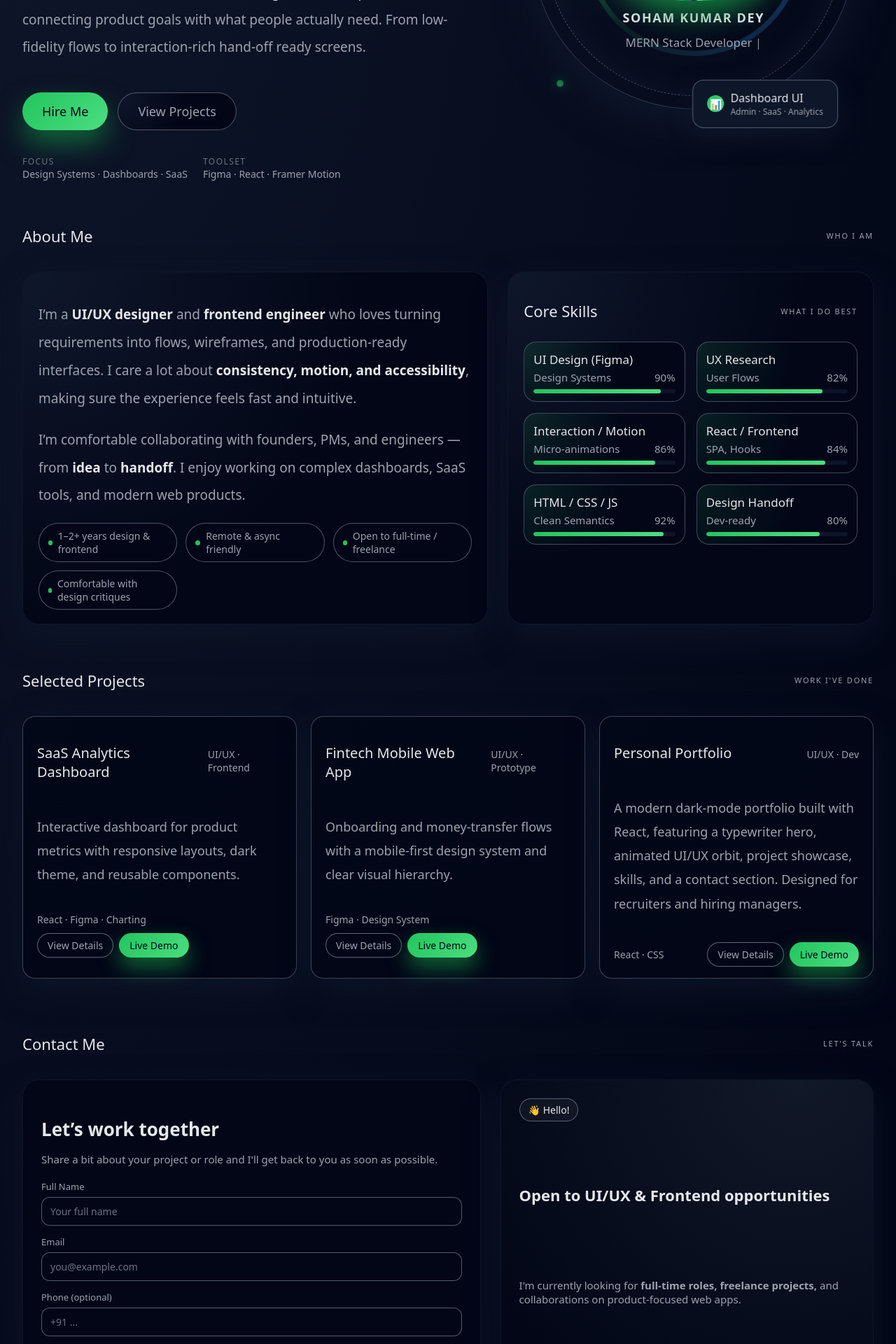
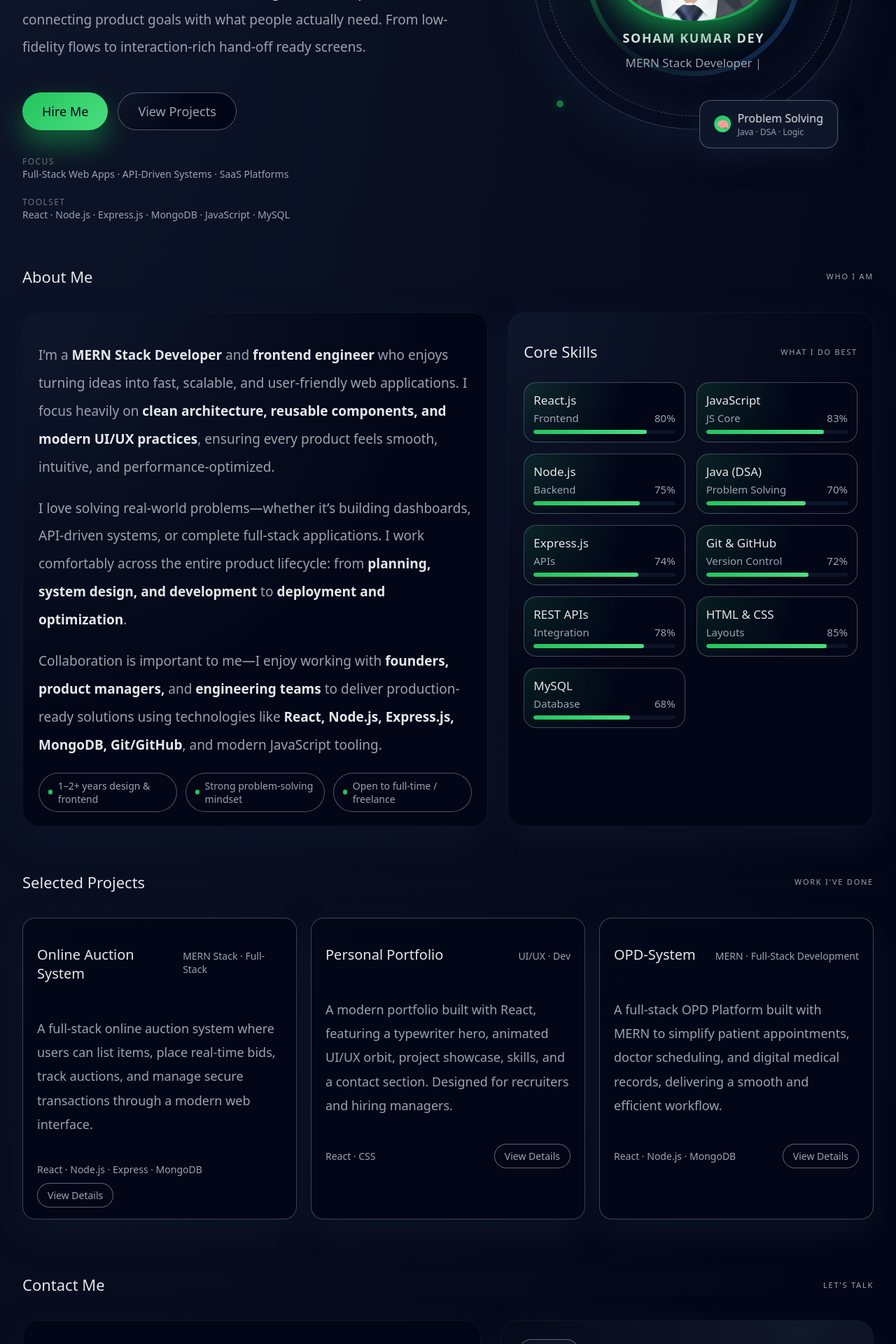
Before and after one commit to SohamDey80/Porfolio, a React (Create React App) app: page / in a window 1280 px wide. Shown: the part 580-2500 px from the top of the page at 70% size. Built offline with nearby package versions, Linux system fonts and the light colour scheme.

Commit message:
Refactor skills, projects, and contact form handling
Updated skills and projects sections to reflect new technologies and experiences. Integrated EmailJS for contact form submissions instead of mailto.

```diff
--- a/src/App.js
+++ b/src/App.js
@@ -1,43 +1,48 @@
 import React, { useEffect, useState } from "react";
+import emailjs from "emailjs-com";
 import "./index.css";
 
 const SKILLS = [
-  { name: "UI Design (Figma)", level: 90, tag: "Design Systems" },
-  { name: "UX Research", level: 82, tag: "User Flows" },
-  { name: "Interaction / Motion", level: 86, tag: "Micro-animations" },
-  { name: "React / Frontend", level: 84, tag: "SPA, Hooks" },
-  { name: "HTML / CSS / JS", level: 92, tag: "Clean Semantics" },
-  { name: "Design Handoff", level: 80, tag: "Dev-ready" },
+  { name: "React.js", level: 80, tag: "Frontend" },
+  { name: "JavaScript", level: 83, tag: "JS Core" },
+  { name: "Node.js", level: 75, tag: "Backend" },
+  { name: "Java (DSA)", level: 70, tag: "Problem Solving" },
+  { name: "Express.js", level: 74, tag: "APIs" },
+  { name: "Git & GitHub", level: 72, tag: "Version Control" },
+  { name: "REST APIs", level: 78, tag: "Integration" },
+  { name: "HTML & CSS", level: 85, tag: "Layouts" },
+  { name: "MySQL", level: 68, tag: "Database" },
 ];
+
 
 const ROLES = ["UI/UX Designer", "MERN Stack Developer", "Programmer"];
 
 const PROJECTS = [
   {
-    title: "SaaS Analytics Dashboard",
-    role: "UI/UX · Frontend",
+    title: "Online Auction System",
+    role: "MERN Stack · Full-Stack",
     desc:
-      "Interactive dashboard for product metrics with responsive layouts, dark theme, and reusable components.",
-    tech: "React · Figma · Charting",
-    details: "#", // TODO: replace with GitHub / case-study link
-    demo: "#", // TODO: replace with live demo URL
-  },
-  {
-    title: "Fintech Mobile Web App",
-    role: "UI/UX · Prototype",
-    desc:
-      "Onboarding and money-transfer flows with a mobile-first design system and clear visual hierarchy.",
-    tech: "Figma · Design System",
-    details: "#",
+      "A full-stack online auction system where users can list items, place real-time bids, track auctions, and manage secure transactions through a modern web interface.",
+    tech: "React · Node.js · Express · MongoDB",
+    details: "https://github.com/SohamDey80/Online-Action-System",
     demo: "#",
   },
   {
     title: "Personal Portfolio",
     role: "UI/UX · Dev",
     desc:
-      "A modern dark-mode portfolio built with React, featuring a typewriter hero, animated UI/UX orbit, project showcase, skills, and a contact section. Designed for recruiters and hiring managers.",
+      "A modern portfolio built with React, featuring a typewriter hero, animated UI/UX orbit, project showcase, skills, and a contact section. Designed for recruiters and hiring managers.",
       tech: "React · CSS",
     details: "https://github.com/SohamDey80/Porfolio",
+    demo: "#",
+  },
+    {
+    title: "OPD-System",
+    role: "MERN · Full-Stack Development",
+    desc:
+      "A full-stack OPD Platform built with MERN to simplify patient appointments, doctor scheduling, and digital medical records, delivering a smooth and efficient workflow.",
+      tech: "React · Node.js · MongoDB",
+    details: "https://github.com/SohamDey80/OPD-System",
     demo: "#",
   },
 ];
@@ -123,24 +128,31 @@ function App() {
     setMobileOpen(false);
   };
 
-  // contact form submit -> mailto
-  const handleContactSubmit = (e) => {
-    e.preventDefault();
-    const formData = new FormData(e.target);
-    const name = formData.get("name") || "";
-    const email = formData.get("email") || "";
-    const phone = formData.get("phone") || "";
-    const message = formData.get("message") || "";
+// contact form submit -> EmailJS
+const handleContactSubmit = (e) => {
+  e.preventDefault();
 
-    const subject = `Portfolio contact from ${name || "someone"}`;
-    const body = `Name: ${name}\nEmail: ${email}\nPhone: ${phone}\n\nMessage:\n${message}`;
+  emailjs
+    .sendForm(
+      "service_asgqth9",      // your SERVICE ID
+      "template_k8keygw",     // your TEMPLATE ID
+      e.target,               // the form element
+      "E2gL6gngwz2sEjPWX"     // your PUBLIC KEY
+    )
+    .then(
+      (result) => {
+        console.log("EmailJS SUCCESS:", result);
+        alert("✅ Message sent successfully!");
+        e.target.reset();
+      },
+      (error) => {
+        console.error("EmailJS ERROR:", error);
+        alert("❌ Failed to send message. Check console for details.");
+      }
+    );
+};
 
-    const to = "deysoham000@gmail.com";
 
-    window.location.href = `mailto:${encodeURIComponent(
-      to
-    )}?subject=${encodeURIComponent(subject)}&body=${encodeURIComponent(body)}`;
-  };
 
   return (
     <div className="app">
@@ -255,13 +267,13 @@ function App() {
                 <div className="hero-meta-item">
                   <span className="hero-meta-label">Focus</span>
                   <span className="hero-meta-value">
-                    Design Systems · Dashboards · SaaS
+                    Full-Stack Web Apps · API-Driven Systems · SaaS Platforms
                   </span>
                 </div>
                 <div className="hero-meta-item">
                   <span className="hero-meta-label">Toolset</span>
                   <span className="hero-meta-value">
-                    Figma · React · Framer Motion
+                    React · Node.js · Express.js · MongoDB · JavaScript · MySQL
                   </span>
                 </div>
               </div>
@@ -287,34 +299,37 @@ function App() {
                 </div>
 
                 <div className="orbit-card orbit-card--top">
-                  <div className="orbit-icon-pill">⚡</div>
+                  <div className="orbit-icon-pill">⚛️</div>
                   <div>
-                    <div className="orbit-tag">Micro-interactions</div>
+                    <div className="orbit-tag">React.js</div>
                     <div style={{ fontSize: "12px" }}>
-                      Hover, press, motion states
+                      Components · Hooks · SPA
                     </div>
                   </div>
                 </div>
 
+
                 <div className="orbit-card orbit-card--right">
-                  <div className="orbit-icon-pill">🎨</div>
+                  <div className="orbit-icon-pill">🚀</div>
                   <div>
-                    <div className="orbit-tag">Design Systems</div>
+                    <div className="orbit-tag">Node & Express</div>
                     <div style={{ fontSize: "12px" }}>
-                      Tokens, grids, components
+                      REST APIs · Backend Logic
                     </div>
                   </div>
                 </div>
 
+
                 <div className="orbit-card orbit-card--bottom">
-                  <div className="orbit-icon-pill">📊</div>
-                  <div>
-                    <div className="orbit-tag">Dashboard UI</div>
-                    <div style={{ fontSize: "12px" }}>
-                      Admin · SaaS · Analytics
+                   <div className="orbit-icon-pill">🧠</div>
+                    <div>
+                      <div className="orbit-tag">Problem Solving</div>
+                      <div style={{ fontSize: "12px" }}>
+                        Java · DSA · Logic
+                      </div>
                     </div>
-                  </div>
                 </div>
+
 
                 <span className="orbit-dot orbit-dot--1" />
                 <span className="orbit-dot orbit-dot--2" />
@@ -332,18 +347,22 @@ function App() {
             <div className="section-body">
               <div className="card">
                 <p className="about-text">
-                  I’m a <strong>UI/UX designer</strong> and{" "}
-                  <strong>frontend engineer</strong> who loves turning
-                  requirements into flows, wireframes, and production-ready
-                  interfaces. I care a lot about{" "}
-                  <strong>consistency, motion, and accessibility</strong>,
-                  making sure the experience feels fast and intuitive.
+                  I’m a <strong>MERN Stack Developer</strong> and <strong>frontend engineer</strong> who enjoys turning ideas into fast,
+                  scalable, and user-friendly web applications. I focus heavily on
+                  <strong> clean architecture, reusable components, and modern UI/UX practices</strong>,
+                  ensuring every product feels smooth, intuitive, and performance-optimized.
                 </p>
+
                 <p className="about-text" style={{ marginTop: "10px" }}>
-                  I’m comfortable collaborating with founders, PMs, and
-                  engineers — from <strong>idea</strong> to{" "}
-                  <strong>handoff</strong>. I enjoy working on complex
-                  dashboards, SaaS tools, and modern web products.
+                  I love solving real-world problems—whether it’s building dashboards,
+                  API-driven systems, or complete full-stack applications. I work comfortably across the entire product lifecycle:
+                  from <strong>planning, system design, and development</strong> to <strong>deployment and optimization</strong>.
+                </p>
+
+                <p className="about-text" style={{ marginTop: "10px" }}>
+                  Collaboration is important to me—I enjoy working with <strong>founders, product managers,</strong> and
+                  <strong> engineering teams</strong> to deliver production-ready solutions using technologies like
+                  <strong> React, Node.js, Express.js, MongoDB, Git/GitHub</strong>, and modern JavaScript tooling.
                 </p>
 
                 <div className="about-list">
@@ -353,15 +372,11 @@ function App() {
                   </div>
                   <div className="badge-pill">
                     <span className="badge-dot" />
-                    Remote &amp; async friendly
+                    Strong problem-solving mindset
                   </div>
                   <div className="badge-pill">
                     <span className="badge-dot" />
                     Open to full-time / freelance
-                  </div>
-                  <div className="badge-pill">
-                    <span className="badge-dot" />
-                    Comfortable with design critiques
                   </div>
                 </div>
               </div>
@@ -420,14 +435,6 @@ function App() {
                       >
                         View Details
                       </a>
-                      <a
-                        href={project.demo}
-                        target="_blank"
-                        rel="noreferrer"
-                        className="project-btn project-btn--primary"
-                      >
-                        Live Demo
-                      </a>
                     </div>
                   </div>
                 </article>
@@ -445,10 +452,9 @@ function App() {
             <div className="contact-grid">
               {/* left: form */}
               <div className="card contact-card">
-                <h3 className="contact-title">Let’s work together</h3>
+                <h3 className="contact-title">Interested in hiring me?</h3>
                 <p className="contact-sub">
-                  Share a bit about your project or role and I&apos;ll get back
-                  to you as soon as possible.
+                  Share details about the role or opportunity — I’ll respond as soon as possible.
                 </p>
 
                 <form className="contact-form" onSubmit={handleContactSubmit}>
@@ -512,17 +518,20 @@ function App() {
               <div className="contact-side card">
                 <div className="contact-hello-badge">👋 Hello!</div>
                 <h3 className="contact-side-title">
-                  Open to UI/UX &amp; Frontend opportunities
+                  Open to MERN Stack & Frontend Engineering roles
                 </h3>
+
                 <p className="contact-side-text">
-                  I&apos;m currently looking for{" "}
-                  <strong>full-time roles, freelance projects,</strong> and
-                  collaborations on product-focused web apps.
+                  I’m currently seeking <strong>full-time opportunities, internships, freelance projects,</strong>
+                  and collaborations on modern web applications. I specialize in building fast,
+                  scalable, and user-friendly products using the MERN stack and modern frontend technologies.
                 </p>
+
                 <ul className="contact-list">
-                  <li>Product &amp; dashboard design</li>
-                  <li>Design systems &amp; component libraries</li>
-                  <li>React frontends with clean, accessible UI</li>
+                  <li>Full-stack development (MongoDB, Express, React, Node.js)</li>
+                  <li>Frontend engineering with clean & accessible UI</li>
+                  <li>API development & backend integration</li>
+                  <li>Performance optimization & problem solving</li>
                 </ul>
 
                 <div className="contact-side-meta">
@@ -570,7 +579,7 @@ function App() {
             </a>
 
             <a
-              href="https://www.linkedin.com/in/your-username"
+              href="https://www.linkedin.com/in/soham-kumar-dey-756b2a215/"
               target="_blank"
               rel="noreferrer"
               className="social-btn social-linkedin"
@@ -601,7 +610,7 @@ function App() {
             </a>
 
             <a
-              href="https://leetcode.com/your-username"
+              href="https://leetcode.com/u/soham_dey80/"
               target="_blank"
               rel="noreferrer"
               className="social-btn social-leetcode"
```
